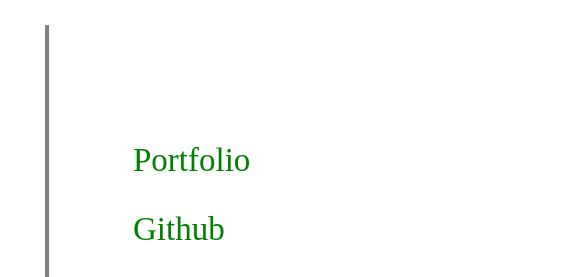
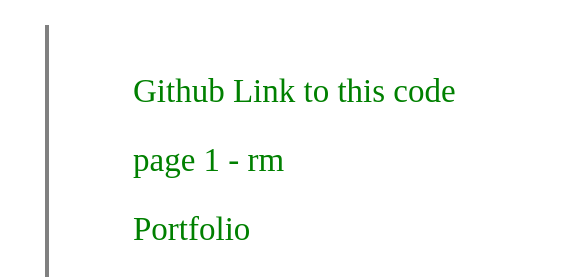
Before and after one commit to saivishnu725/man_page, a plain HTML site: page index.html in a window 1280 px wide. Shown: the top 277 px of the page, 476-1048 px from the left. Drawn offline with Linux system fonts and the light colour scheme.

Commit message:
added link to this rep and 2 new pages(not done)

```diff
--- a/index.html
+++ b/index.html
@@ -58,6 +58,15 @@
             <td>
                 <table>
                     <tr>
+                        <td><a href="https://github.com/saivishnu725/man_page/">Github Link to this code</a></td>
+                    </tr>
+                    <tr>
+                        <td><a href="pages/rm.html">page 1 - rm</a></td>
+                    </tr>
+                    <!--<tr>
+                        <td><a href="pages/mv.html">page 2 - mv</a></td>
+                    </tr> -->
+                    <tr>
                         <td>
                             <a href="https://saivishnu-portfolio.netlify.app/"> Portfolio </a>
                         </td>
```
